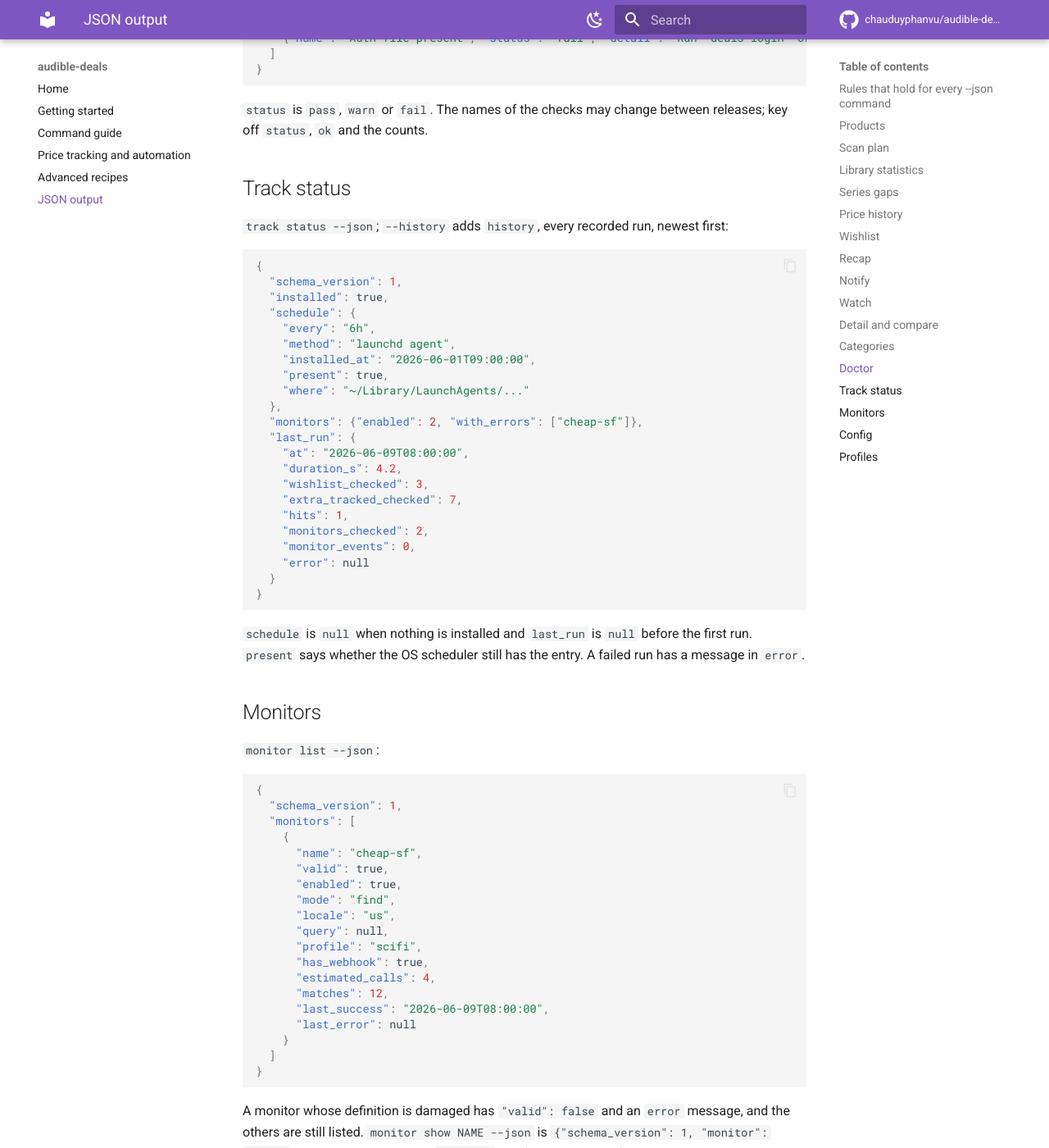
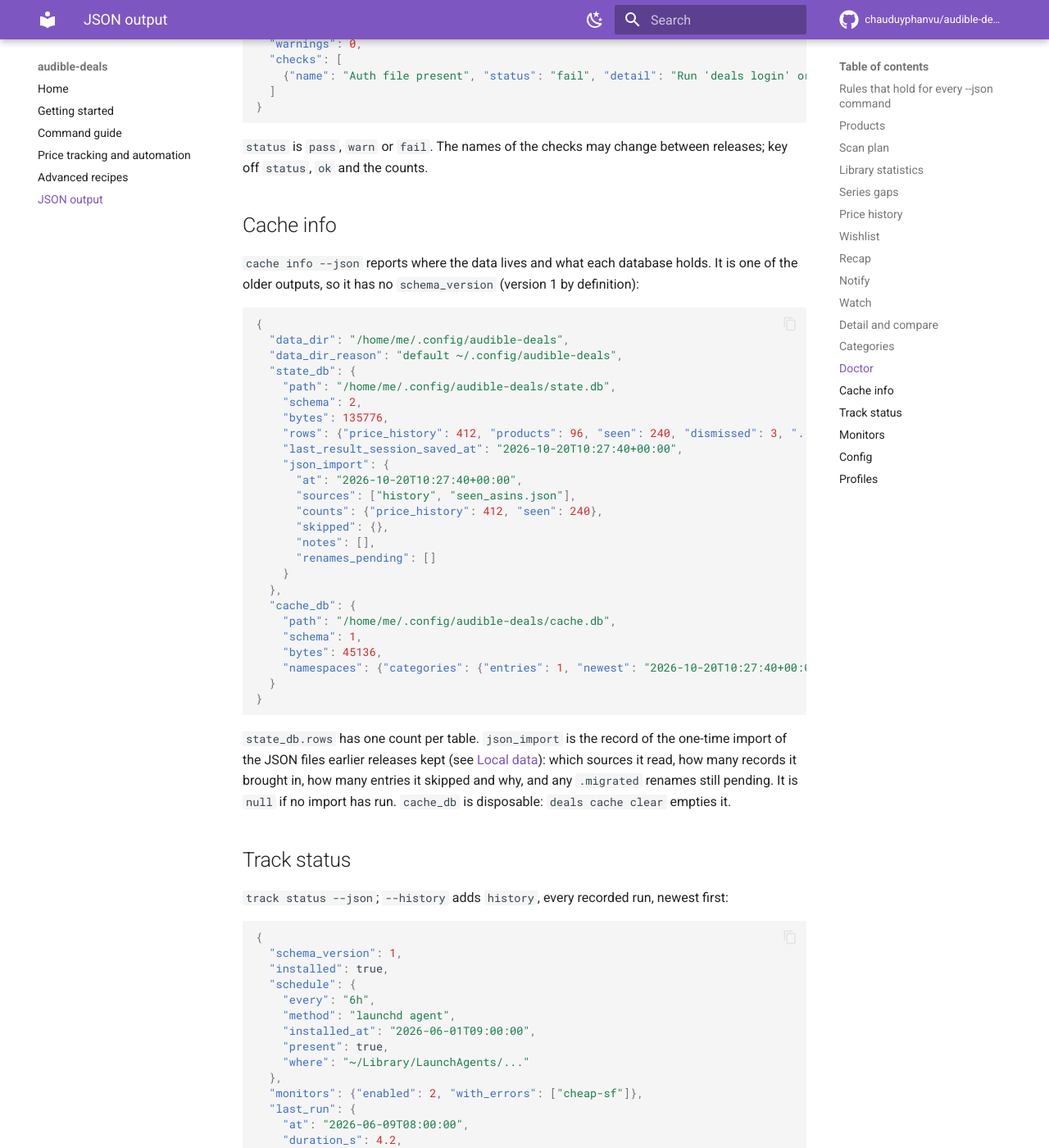
Before and after one commit to chauduyphanvu/audible-deals, an MkDocs documentation site: the page built from docs/json.md, in a window 1280 px wide and 1400 px high, scrolled down 7026 px. Shown: the whole window at 82% size. Built offline with MkDocs 1.6.1 and Material for MkDocs 9.7.7, drawn with Linux system fonts in a browser that asks for light colours; comment, search, counter and statistics services are not loaded; some of the changed text lies outside the part shown.

Commit message:
docs: document and pin the shape of `cache info --json`
It was the one --json output docs/json.md did not list (for-me, which
shares the product list, is added to the table too), and no golden file
pinned its keys. The shape itself is unchanged.

Co-Authored-By: Claude Opus 5.5 <noreply@anthropic.com>
Claude-Session: https://claude.ai/code/session_01LNsegMyAyArwNufVoHkxV3

````diff
--- a/docs/json.md
+++ b/docs/json.md
@@ -20,7 +20,7 @@ The shapes are pinned by `tests/golden/json`, so they cannot change by accident.
 
 | Command | Output |
 |---------|--------|
-| `find`, `search`, `last`, `library`, `series` | [list of products](#products) |
+| `find`, `search`, `for-me`, `last`, `library`, `series` | [list of products](#products) |
 | `find --dry-run` | [scan plan](#scan-plan) |
 | `library --stats` | [library statistics](#library-statistics) |
 | `series --gaps` | [series gaps](#series-gaps) |
@@ -32,6 +32,7 @@ The shapes are pinned by `tests/golden/json`, so they cannot change by accident.
 | `detail`, `compare` | [detail and compare](#detail-and-compare) |
 | `categories` | [categories](#categories) |
 | `doctor` | [doctor](#doctor) |
+| `cache info` | [cache info](#cache-info) |
 | `track status` | [track status](#track-status) |
 | `monitor list`, `monitor show` | [monitors](#monitors) |
 | `config list`, `config get` | [config](#config) |
@@ -290,6 +291,40 @@ Each entry of `products` is a product plus `verdict`. At least two products must
 
 `status` is `pass`, `warn` or `fail`. The names of the checks may change between releases; key off `status`, `ok` and the counts.
 
+## Cache info
+
+`cache info --json` reports where the data lives and what each database holds. It is one of the older outputs, so it has no `schema_version` (version 1 by definition):
+
+```json
+{
+  "data_dir": "/home/me/.config/audible-deals",
+  "data_dir_reason": "default ~/.config/audible-deals",
+  "state_db": {
+    "path": "/home/me/.config/audible-deals/state.db",
+    "schema": 2,
+    "bytes": 135776,
+    "rows": {"price_history": 412, "products": 96, "seen": 240, "dismissed": 3, "...": 0},
+    "last_result_session_saved_at": "2026-10-20T10:27:40+00:00",
+    "json_import": {
+      "at": "2026-10-20T10:27:40+00:00",
+      "sources": ["history", "seen_asins.json"],
+      "counts": {"price_history": 412, "seen": 240},
+      "skipped": {},
+      "notes": [],
+      "renames_pending": []
+    }
+  },
+  "cache_db": {
+    "path": "/home/me/.config/audible-deals/cache.db",
+    "schema": 1,
+    "bytes": 45136,
+    "namespaces": {"categories": {"entries": 1, "newest": "2026-10-20T10:27:40+00:00"}}
+  }
+}
+```
+
+`state_db.rows` has one count per table. `json_import` is the record of the one-time import of the JSON files earlier releases kept (see [Local data](commands.md#local-data)): which sources it read, how many records it brought in, how many entries it skipped and why, and any `.migrated` renames still pending. It is `null` if no import has run. `cache_db` is disposable: `deals cache clear` empties it.
+
 ## Track status
 
 `track status --json`; `--history` adds `history`, every recorded run, newest first:
````
Also changed, not shown: 2 other files.
